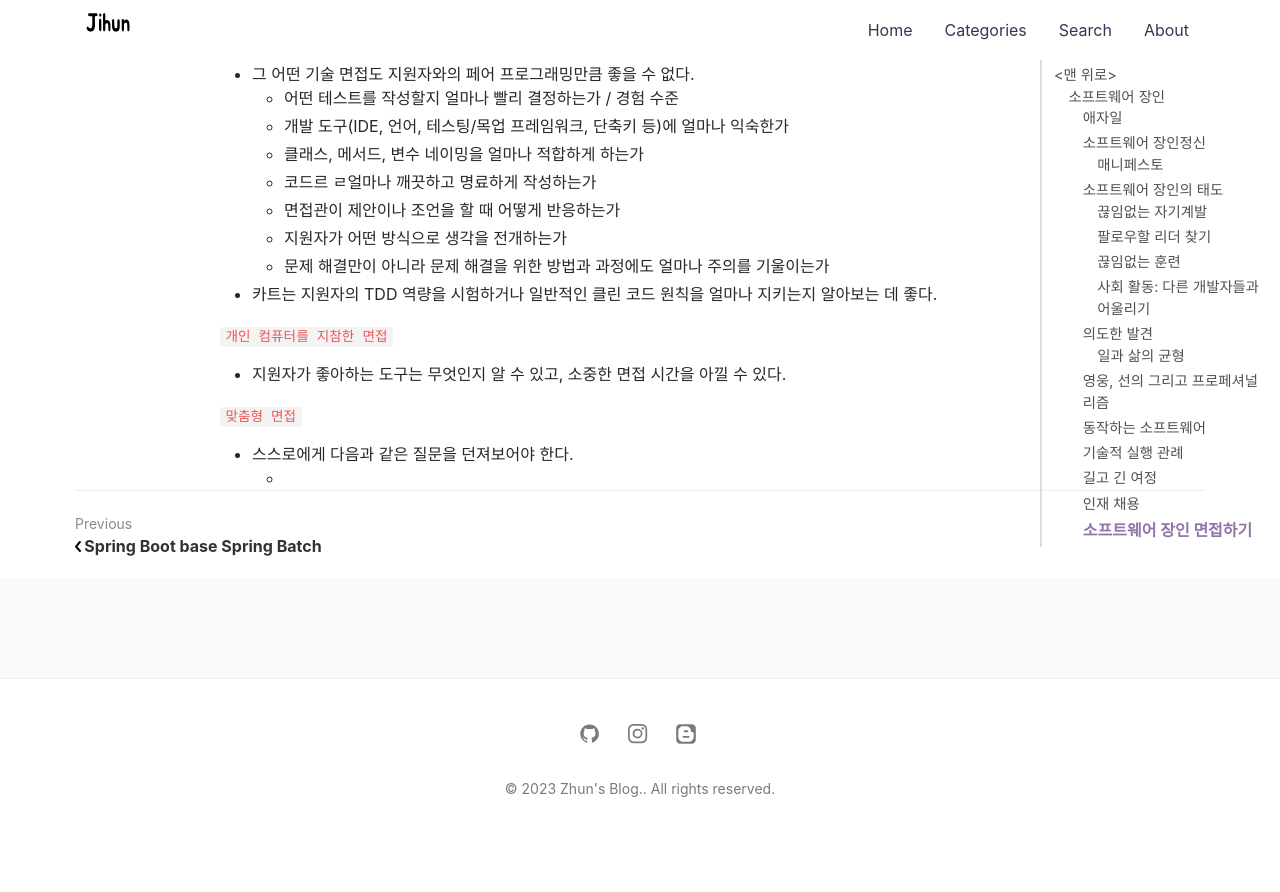
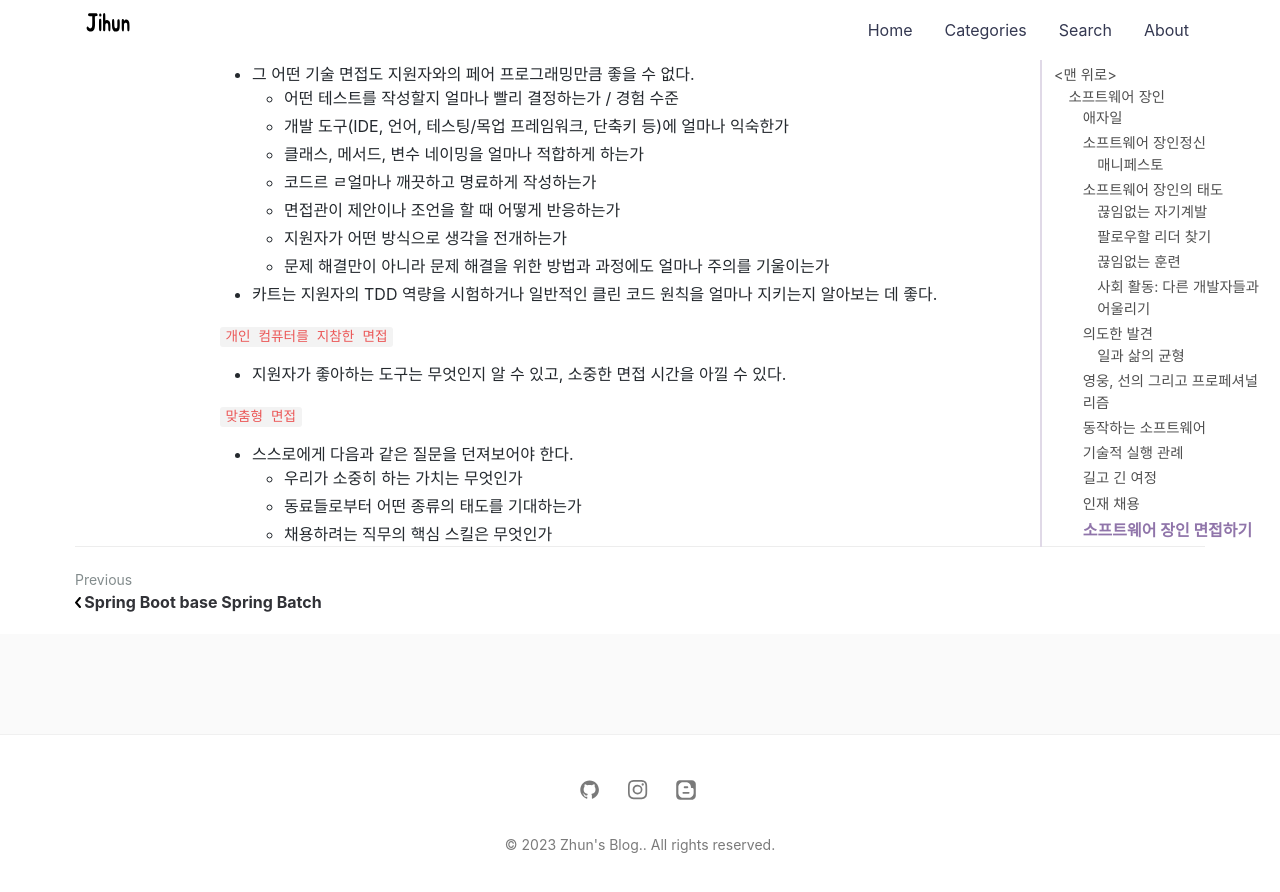
Before and after one commit to jihunparkme/jihunparkme.github.io, a Jekyll site: the page built from _posts/2023-02-01-a-software-master.md, in a window 1280 px wide and 900 px high, scrolled down 11692 px. Shown: the top 892 px of the window. Built offline with Jekyll 4.4.1, drawn with Linux system fonts in a browser that asks for light colours; nearby versions of some CDN libraries; comment, search, counter and statistics services are not loaded; before the commit the page ends 12536 px from its top, so only the background shows below that.

Commit message:
[software master] 소프트웨어 장인 면접하기

```diff
--- a/_posts/2023-02-01-a-software-master.md
+++ b/_posts/2023-02-01-a-software-master.md
@@ -475,4 +475,6 @@ XP 실행 관례의 일부를 살펴보자.
 `맞춤형 면접`
 
 - 스스로에게 다음과 같은 질문을 던져보어야 한다.
-  -
+  - 우리가 소중히 하는 가치는 무엇인가
+  - 동료들로부터 어떤 종류의 태도를 기대하는가
+  - 채용하려는 직무의 핵심 스킬은 무엇인가
```
